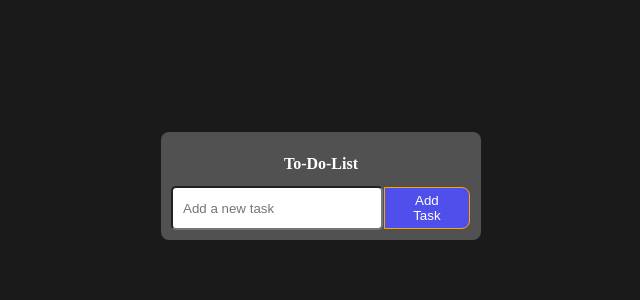
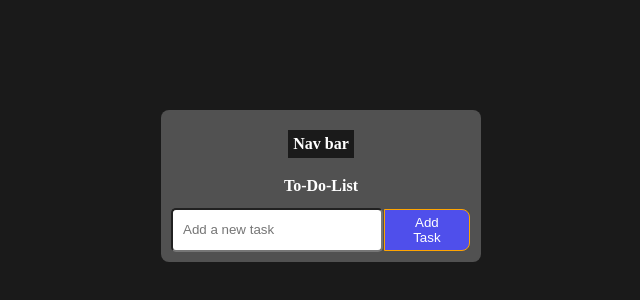
Before and after one commit to zaintahiri/javascript-todolist, a plain HTML site: page index.html in a window 1280 px wide. Shown: the part 214-514 px from the top of the page, without its empty margins (319-959 px from the left). Drawn offline with Linux system fonts and the light colour scheme.

Commit message:
navbar is added

```diff
--- a/index.html
+++ b/index.html
@@ -101,6 +101,18 @@
   </head>
   <body>
     <div class="container">
+      <div class="row">
+        <h2
+          style="
+            text-align: center;
+            padding: 5px;
+            background-color: #1a1a1a;
+            margin: 5px;
+          "
+        >
+          Nav bar
+        </h2>
+      </div>
       <h2>To-Do-List</h2>
       <div class="row">
         <input type="text" placeholder="Add a new task" id="inputTask" />
```
